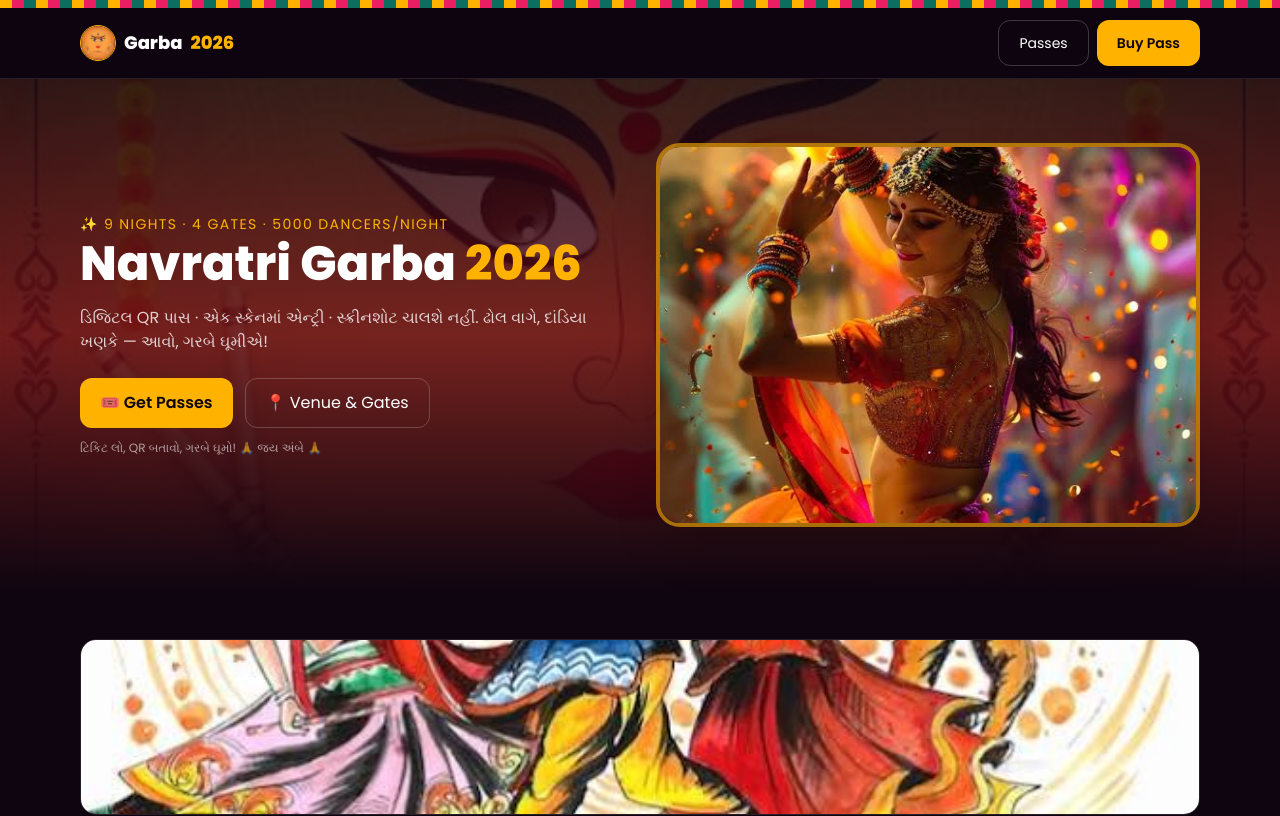
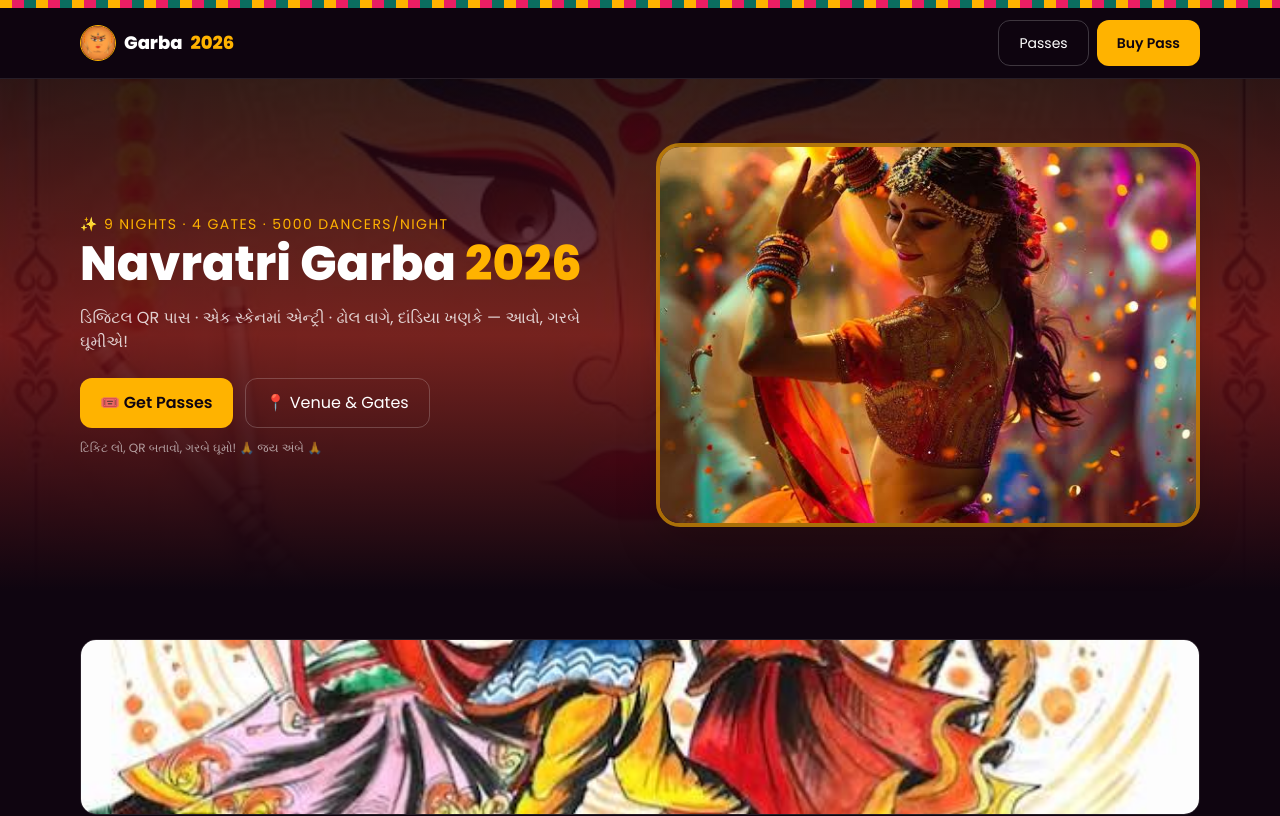
Before and after one commit to Nitin-Chaudhary-081/Navratri, a React (Vite) app in the folder frontend/: page / in a window 1280 px wide. Shown: the top 816 px of the page. Built offline with nearby package versions, Linux system fonts and the light colour scheme; no server answers.

Commit message:
Fix typo in Gujarati text on Home page

```diff
--- a/frontend/src/pages/Home.jsx
+++ b/frontend/src/pages/Home.jsx
@@ -23,7 +23,7 @@ export default function Home() {
           <motion.div initial={{ opacity: 0, y: 24 }} animate={{ opacity: 1, y: 0 }}>
             <p className="text-haldi tracking-widest text-sm">✨ 9 NIGHTS · 4 GATES · 5000 DANCERS/NIGHT</p>
             <h1 className="text-5xl font-extrabold leading-tight">Navratri Garba <span className="text-haldi">2026</span></h1>
-            <p className="mt-3 text-white/80">ડિજિટલ QR પાસ · એક સ્કેનમાં એન્ટ્રી · સ્ક્રીનશોટ ચાલશે નહીં. ઢોલ વાગે, દાંડિયા ખણકે — આવો, ગરબે ઘૂમીએ!</p>
+            <p className="mt-3 text-white/80">ડિજિટલ QR પાસ · એક સ્કેનમાં એન્ટ્રી · ઢોલ વાગે, દાંડિયા ખણકે — આવો, ગરબે ઘૂમીએ!</p>
             <div className="mt-6 flex gap-3">
               <button onClick={() => scrollToId('passes')} className="btn">🎟️ Get Passes</button>
               <a href="#venue" className="btn-ghost">📍 Venue & Gates</a>
```
